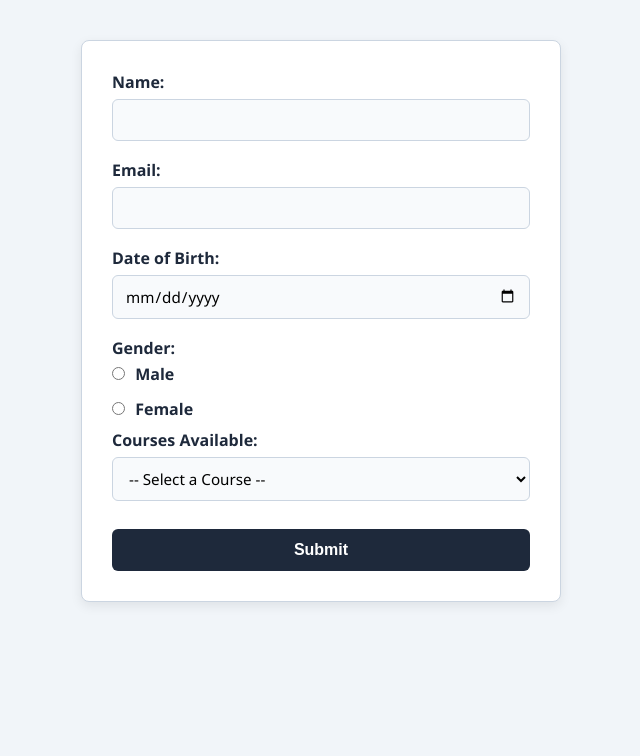
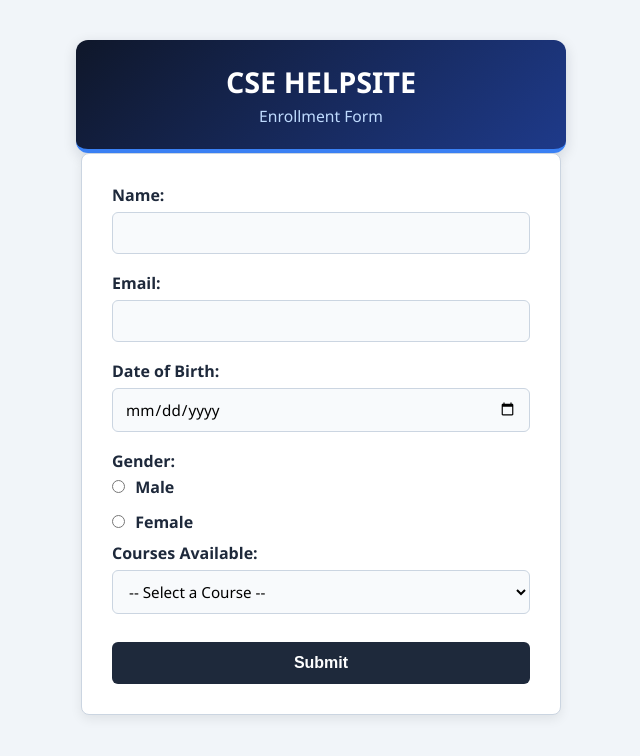
Before and after one commit to pranavbhoi-08/HELPSITE, a plain HTML site: page form.html in a window 1280 px wide. Shown: the whole page, without its empty margins (319-959 px from the left). Drawn offline with Linux system fonts and the light colour scheme.

Commit message:
Add enrollment form header styling
Add a CSE HELPSITE enrollment heading and style it to match the form layout.

```diff
--- a/form.css
+++ b/form.css
@@ -10,7 +10,33 @@ body {
     color: #1e293b;
     padding: 40px 15px;
     display: flex;
+    flex-direction: column;
     justify-content: center;
+
+}
+header {
+    background: linear-gradient(135deg, #0f172a 0%, #1e3a8a 100%);
+    color: #ffffff;
+    max-width: 490px;
+    width: 100%;
+    padding: 22px 20px;
+    text-align: center;
+    border-radius: 12px;
+    border-bottom: 4px solid #3b82f6;
+    box-shadow: 0 4px 14px rgba(15, 23, 42, 0.14);
+    margin-bottom: 20px;
+    margin: 0 auto;
+}
+
+header h1 {
+    font-size: 1.8rem;
+    margin-bottom: 4px;
+}
+
+header h4 {
+    font-weight: 400;
+    color: #bfdbfe;
+    font-size: 0.98rem;
 }
 
 form {
@@ -22,6 +48,7 @@ form {
     border: 1px solid #cbd5e1;
     box-shadow: 0 4px 12px rgba(0, 0, 0, 0.08);
     font-weight: 600;
+    margin: 0 auto;
 }
 
 /* Text, Email, Date, and Select Inputs */
--- a/form.html
+++ b/form.html
@@ -5,6 +5,10 @@
     <link rel="stylesheet" href="form.css">
     </head>
     <body>
+        <header>
+            <h1>CSE HELPSITE</h1>
+            <h4>Enrollment Form</h4>
+        </header>
         <form action="pranav17.html" method="post">
             Name:<br>
             <input type="text" name="name" required><br>
```
